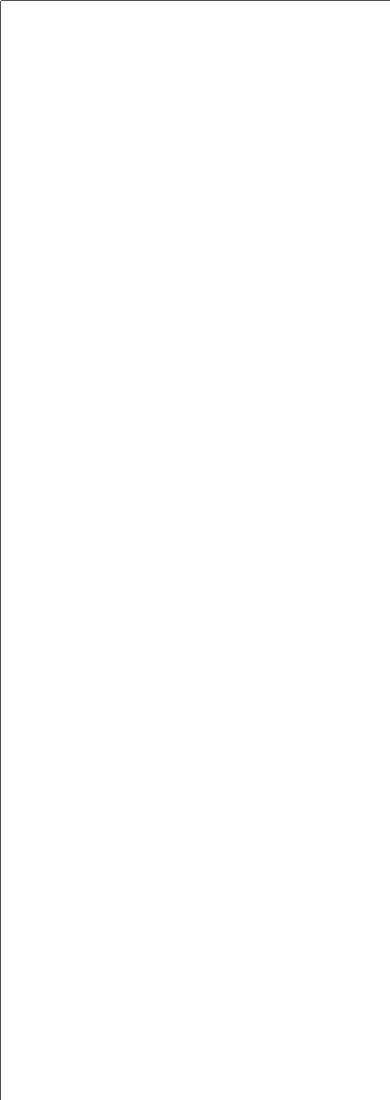
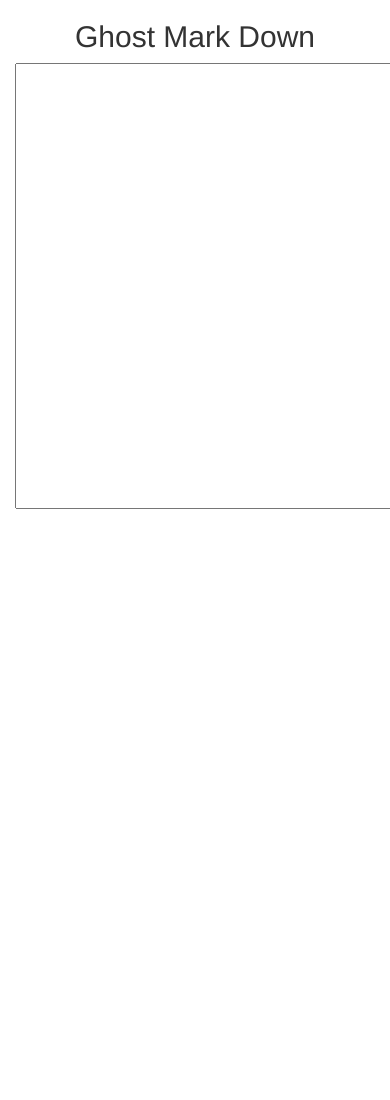
Before and after one commit to sont85/markdown, a website: page index.html in a window 390 px wide. Shown: the top 1100 px of the page. After the commit the page ends 844 px from the top, so only its background shows below. Drawn offline with nearby package versions, Linux system fonts and the light colour scheme.

Commit message:
added css styling

```diff
--- a/ghost.js
+++ b/ghost.js
@@ -4,7 +4,7 @@ var marked = require('marked'),
 
 // console.log(marked('I am using __markdown__.'));
 
-http.createServer(responseHandler).listen(process.env.PORT);
+http.createServer(responseHandler).listen(7777);
 
 function responseHandler(req, res) {
   var markedBinding = ""
--- a/index.html
+++ b/index.html
@@ -16,17 +16,18 @@
       };
     });
   </script>
+  <link rel="stylesheet" src="ghost.css"></link>
 </head>
 <body ng-app="ghost" ng-controller="mainCtrl">
-  <div class="row">
-    <div class="col-xs-6">
-      <textarea id="inputBox" rows="75" cols="75" ng-model="input" ng-keyup="markWords(input)"></textarea>
+  <div class="container">
+    <h2 class="text-center">Ghost Mark Down</h2>
+    <div class="row">
+      <div class="col-xs-6">
+        <textarea id="inputBox" rows="22" cols="75" ng-model="input" ng-keyup="markWords(input)"></textarea>
+      </div>
+      <div class="col-xs-6" id="outputBox" ng-bind-html="data">
+      </div>
     </div>
-    <div class="col-xs-6">
-      <div id="outputBox" ng-bind-html="data"></div>
-    </div>
-
   </div>
-
 </body>
 </html>
```
